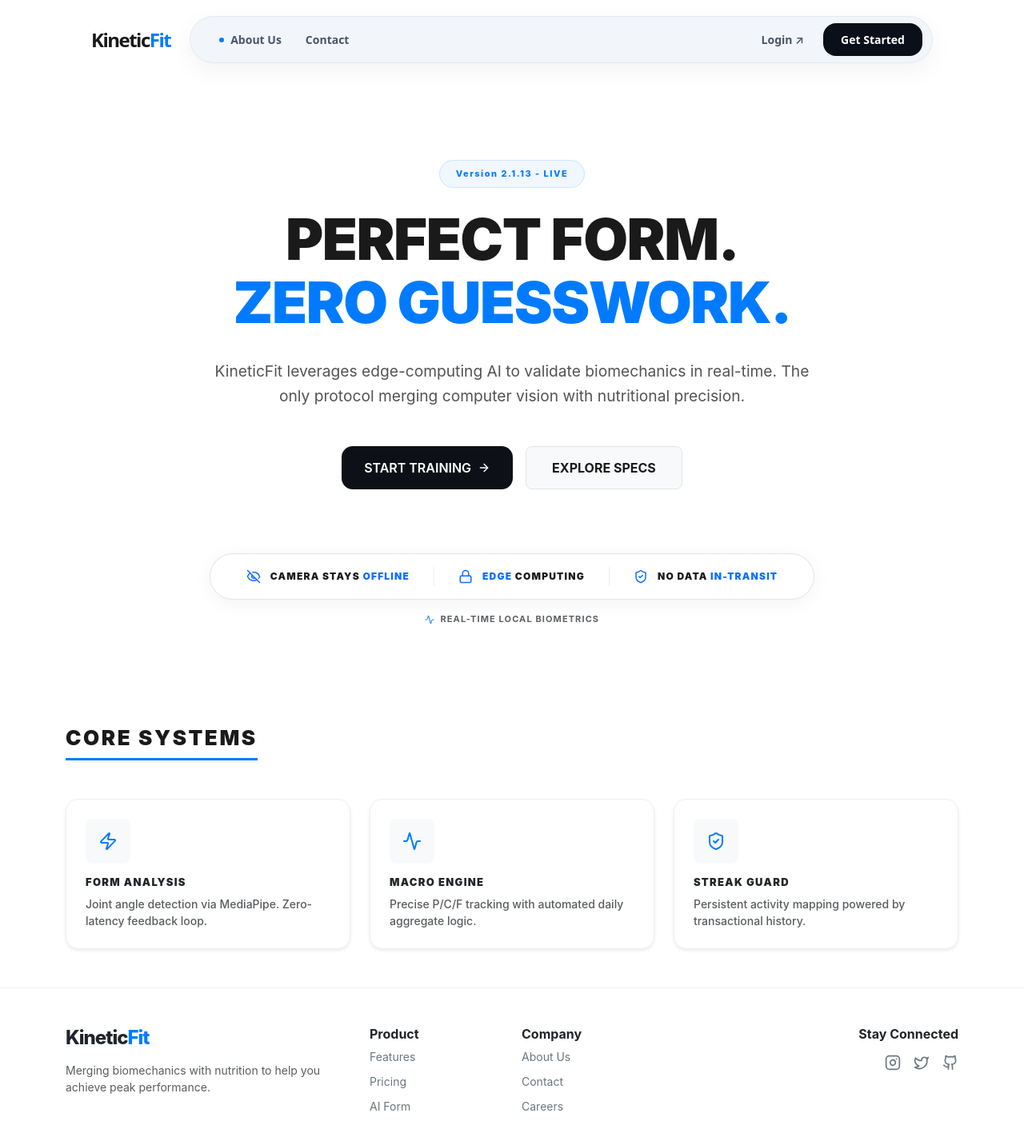
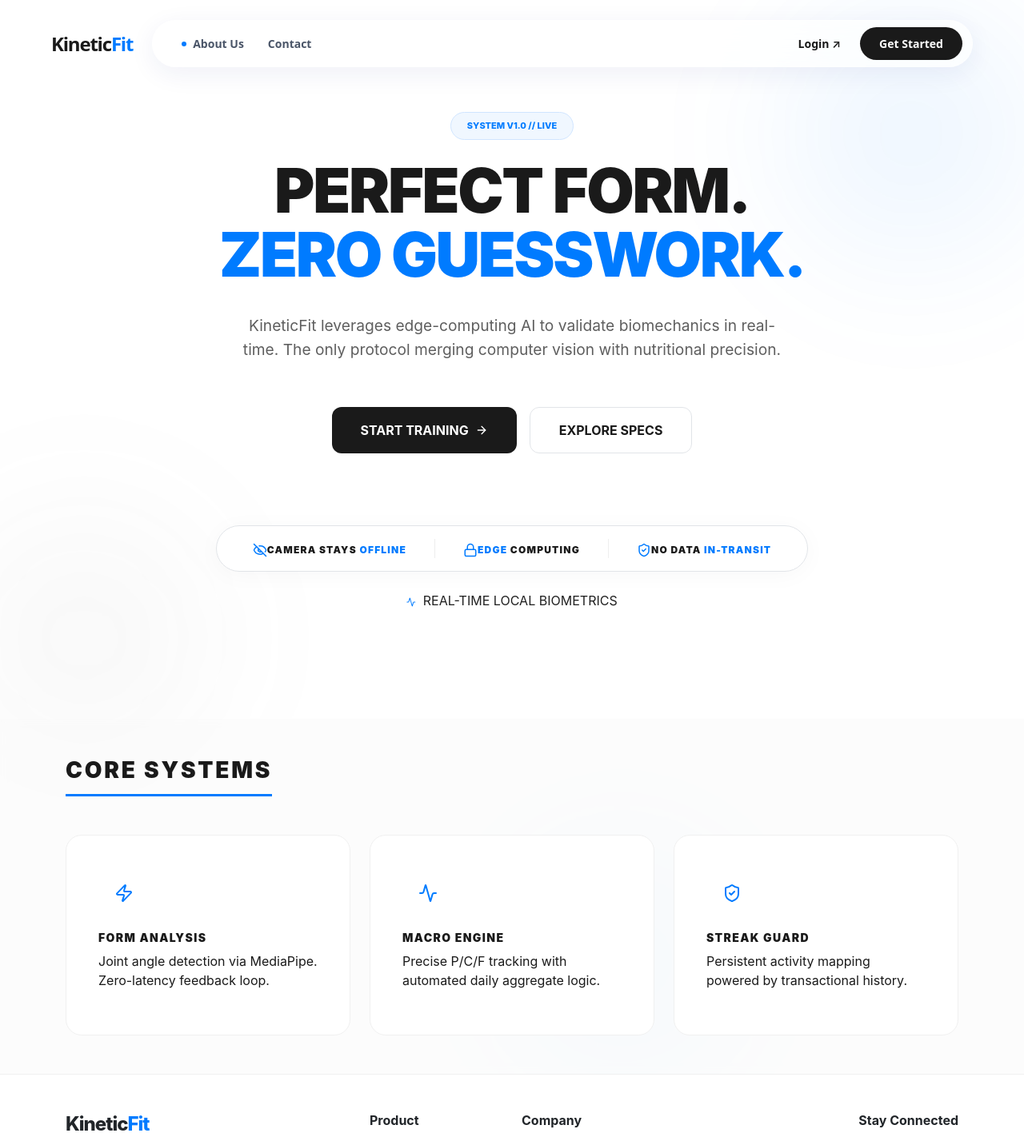
Before and after one commit to hk-Jr/kineticFit, a React (Vite) app in the folder frontend/: page / in a window 1280 px wide. Shown: the top 1422 px of the page at 80% size. Built offline with nearby package versions, Linux system fonts and the light colour scheme.

Commit message:
enhanced landing page

```diff
--- a/frontend/src/components/LandingPage.css
+++ b/frontend/src/components/LandingPage.css
@@ -1,141 +1,208 @@
-/* --- Root & Global Styles --- */
-.landing-container {
-  font-family:
-    "Inter",
-    -apple-system,
-    sans-serif;
+/* --- Global Container Fix --- */
+.landing-page-root {
+  font-family: "Inter", sans-serif;
   color: #1a1a1a;
   background-color: #ffffff;
+  padding-top: 140px; /* Space for the floating glass navbar */
   overflow-x: hidden;
+  position: relative;
+  min-height: 100vh;
 }
 
 .fw-black {
   font-weight: 900 !important;
 }
-
-.tracking-wider {
-  letter-spacing: 0.1em;
-  text-transform: uppercase;
-  font-size: 12px;
+.text-blue-accent {
+  color: #007bff !important;
 }
 
-.blue-text {
-  color: #007bff;
+/* --- Background Animations --- */
+.bg-animations {
+  position: absolute;
+  top: 0;
+  left: 0;
+  width: 100%;
+  height: 100%;
+  z-index: 0;
+  overflow: hidden;
+  pointer-events: none;
 }
 
-.x-small {
-  font-size: 11px;
+.blob {
+  position: absolute;
+  width: 500px;
+  height: 500px;
+  background: radial-gradient(
+    circle,
+    rgba(0, 123, 255, 0.07) 0%,
+    rgba(255, 255, 255, 0) 70%
+  );
+  border-radius: 50%;
+  filter: blur(60px);
+  animation: float 20s infinite alternate ease-in-out;
 }
 
-/* --- Hero Section --- */
-.hero-section {
-  padding-top: 100px;
-  padding-bottom: 60px;
+.blob-1 {
+  top: -100px;
+  right: -100px;
+  background: radial-gradient(
+    circle,
+    rgba(0, 123, 255, 0.08) 0%,
+    rgba(255, 255, 255, 0) 70%
+  );
+}
+.blob-2 {
+  top: 40%;
+  left: -150px;
+  background: radial-gradient(
+    circle,
+    rgba(100, 100, 100, 0.05) 0%,
+    rgba(255, 255, 255, 0) 70%
+  );
+  animation-duration: 25s;
+}
+.blob-3 {
+  bottom: -100px;
+  right: 20%;
+  background: radial-gradient(
+    circle,
+    rgba(0, 123, 255, 0.06) 0%,
+    rgba(255, 255, 255, 0) 70%
+  );
+  animation-duration: 30s;
 }
 
-.hero-title {
-  font-size: 4.5rem;
-  line-height: 1.1;
-  margin-bottom: 2rem;
-  letter-spacing: -0.02em;
+@keyframes float {
+  0% {
+    transform: translate(0, 0) scale(1);
+  }
+  100% {
+    transform: translate(50px, 100px) scale(1.1);
+  }
 }
 
-.hero-subtitle {
-  max-width: 750px;
-  font-size: 1.2rem;
-  margin-bottom: 3rem;
-  line-height: 1.6;
+/* --- Hero Layout --- */
+.hero-section {
+  position: relative;
+  z-index: 1; /* Content sits above blobs */
+  padding-bottom: 120px;
 }
 
-/* --- Action Buttons (Fixed Layout) --- */
-.hero-actions {
-  margin-bottom: 80px; /* Space to prevent mixing with the privacy pill */
+.hero-main-title {
+  font-size: 4.8rem;
+  line-height: 1.05;
+  letter-spacing: -0.03em;
+  margin-bottom: 2rem;
 }
 
-.btn-main {
+.hero-description {
+  max-width: 700px;
+  font-size: 1.2rem;
+  line-height: 1.6;
+  opacity: 0.7;
+  margin-bottom: 3.5rem;
+}
+
+/* --- Buttons & Pills --- */
+.hero-btn-group {
+  margin-bottom: 90px;
+}
+
+.btn-solid-dark {
   background: #1a1a1a;
   color: white;
   border: none;
-  padding: 14px 32px;
-  border-radius: 8px;
+  padding: 16px 36px;
+  border-radius: 12px;
   font-weight: 700;
   display: flex;
   align-items: center;
-  transition: opacity 0.2s;
+  transition: transform 0.2s ease;
+}
+.btn-solid-dark:hover {
+  transform: translateY(-2px);
 }
 
-.btn-secondary-light {
-  background: #f8f9fa;
+.btn-outline-light {
+  background: rgba(255, 255, 255, 0.8);
   color: #1a1a1a;
   border: 1px solid #e1e4e8;
-  padding: 14px 32px;
-  border-radius: 8px;
+  padding: 16px 36px;
+  border-radius: 12px;
   font-weight: 700;
 }
 
-/* --- The Privacy Pill --- */
-.privacy-pill-container {
+/* --- Privacy Pill Bar --- */
+.privacy-pill-bar {
   display: inline-flex;
   align-items: center;
-  background: #ffffff;
+  background: rgba(255, 255, 255, 0.9);
+  backdrop-filter: blur(10px);
   border: 1px solid #e1e4e8;
   padding: 16px 45px;
-  border-radius: 50px;
-  box-shadow: 0 4px 25px rgba(0, 0, 0, 0.05);
+  border-radius: 100px;
+  box-shadow: 0 4px 30px rgba(0, 0, 0, 0.03);
 }
 
-.privacy-pill-item {
-  display: flex;
-  align-items: center;
-  gap: 12px;
-  white-space: nowrap;
+.pill-text {
+  font-weight: 900;
+  font-size: 12px;
+  letter-spacing: 0.1em;
+  text-transform: uppercase;
 }
 
-.pill-divider {
+.vertical-divider {
   width: 1px;
   height: 24px;
   background: #eee;
-  margin: 0 30px;
+  margin: 0 35px;
 }
 
-/* --- Features Section --- */
-.section-label {
-  font-size: 26px;
+.icon-blue {
+  color: #007bff !important;
+}
+
+/* --- Core Systems Section --- */
+.core-features-section {
+  position: relative;
+  z-index: 1;
+  background-color: rgba(250, 250, 250, 0.5);
+  backdrop-filter: blur(5px);
+  padding: 100px 0;
+}
+
+.core-systems-heading {
+  font-size: 28px;
   border-bottom: 3px solid #007bff;
   display: inline-block;
-  padding-bottom: 10px;
-  margin-bottom: 40px;
+  padding-bottom: 12px;
+  letter-spacing: 0.1em;
 }
 
-.f-card {
-  transition:
-    transform 0.3s ease,
-    border-color 0.3s ease;
-  border: 1px solid #f0f0f0 !important;
-  text-align: left;
+.feature-card-item {
+  background: white;
+  padding: 2.5rem;
+  border-radius: 20px;
+  border: 1px solid #f0f0f0;
+  height: 100%;
+  transition: all 0.3s ease;
 }
 
-.f-card:hover {
-  transform: translateY(-8px);
-  border-color: #007bff !important;
+.feature-card-item:hover {
+  transform: translateY(-10px);
+  border-color: #007bff;
+  box-shadow: 0 20px 40px rgba(0, 123, 255, 0.06);
 }
 
-/* --- Animations --- */
-.pulse-text {
-  animation: pulse-op 2s infinite;
+.feature-card-title {
+  font-weight: 900;
+  text-transform: uppercase;
+  font-size: 14px;
+  letter-spacing: 0.1em;
 }
 
-@keyframes pulse-op {
-  0%,
-  100% {
-    opacity: 1;
-  }
-  50% {
-    opacity: 0.5;
-  }
-}
-
-.badge-pill {
+/* --- Utilities --- */
+.version-badge {
   display: inline-block;
   background: #f0f7ff;
   color: #007bff;
@@ -143,6 +210,20 @@
   border-radius: 50px;
   font-size: 11px;
   font-weight: 800;
-  letter-spacing: 1.5px;
   border: 1px solid #d0e5ff;
 }
+
+.pulse-anim {
+  animation: soft-pulse 3s infinite ease-in-out;
+}
+@keyframes soft-pulse {
+  0%,
+  100% {
+    opacity: 1;
+    transform: scale(1);
+  }
+  50% {
+    opacity: 0.6;
+    transform: scale(1.02);
+  }
+}
--- a/frontend/src/components/LandingPage.jsx
+++ b/frontend/src/components/LandingPage.jsx
@@ -14,69 +14,75 @@
   const navigate = useNavigate();
 
   return (
-    <div className="landing-container">
+    <div className="landing-page-root">
+      {/* --- Subtle Background Animations --- */}
+      <div className="bg-animations">
+        <div className="blob blob-1"></div>
+        <div className="blob blob-2"></div>
+        <div className="blob blob-3"></div>
+      </div>
+
       {/* Hero Section */}
       <section className="hero-section text-center">
-        <div className="container">
-          <div className="badge-pill mb-4">Version 2.1.13 - LIVE</div>
+        <div className="container position-relative">
+          <div className="version-badge mb-4">SYSTEM V1.0 // LIVE</div>
 
-          <h1 className="hero-title fw-black">
+          <h1 className="hero-main-title fw-black">
             PERFECT FORM. <br />
-            <span className="blue-text">ZERO GUESSWORK.</span>
+            <span className="text-blue-accent">ZERO GUESSWORK.</span>
           </h1>
 
-          <p className="hero-subtitle mx-auto opacity-75">
+          <p className="hero-description mx-auto">
             KineticFit leverages edge-computing AI to validate biomechanics in
             real-time. The only protocol merging computer vision with
             nutritional precision.
           </p>
 
-          {/* Action Buttons Container */}
-          <div className="hero-actions d-flex justify-content-center gap-3">
-            <button className="btn-main" onClick={() => navigate("/signup")}>
+          <div className="hero-btn-group d-flex justify-content-center gap-3">
+            <button
+              className="btn-solid-dark"
+              onClick={() => navigate("/signup")}
+            >
               START TRAINING <ArrowRight size={16} className="ms-2" />
             </button>
-            <button className="btn-secondary-light">EXPLORE SPECS</button>
+            <button className="btn-outline-light">EXPLORE SPECS</button>
           </div>
 
-          {/* Privacy Trust Section - Fixed spacing wrapper */}
-          <div className="privacy-section-wrapper">
-            <div className="privacy-pill-container">
-              <div className="privacy-pill-item">
-                <EyeOff size={18} className="text-primary" />
-                <span className="fw-black tracking-wider">
-                  Camera stays <span className="text-primary">Offline</span>
+          <div className="trust-pills-wrapper">
+            <div className="privacy-pill-bar">
+              <div className="privacy-item">
+                <EyeOff size={18} className="icon-blue" />
+                <span className="pill-text">
+                  Camera stays <span className="icon-blue">Offline</span>
                 </span>
               </div>
-              <div className="pill-divider"></div>
-              <div className="privacy-pill-item">
-                <Lock size={18} className="text-primary" />
-                <span className="fw-black tracking-wider">
-                  <span className="text-primary">Edge</span> Computing
+              <div className="vertical-divider"></div>
+              <div className="privacy-item">
+                <Lock size={18} className="icon-blue" />
+                <span className="pill-text">
+                  <span className="icon-blue">Edge</span> Computing
                 </span>
               </div>
-              <div className="pill-divider"></div>
-              <div className="privacy-pill-item">
-                <ShieldCheck size={18} className="text-primary" />
-                <span className="fw-black tracking-wider">
-                  No Data <span className="text-primary">In-Transit</span>
+              <div className="vertical-divider"></div>
+              <div className="privacy-item">
+                <ShieldCheck size={18} className="icon-blue" />
+                <span className="pill-text">
+                  No Data <span className="icon-blue">In-Transit</span>
                 </span>
               </div>
             </div>
-            <p className="mt-3 text-muted x-small fw-bold tracking-wider pulse-text">
-              <Activity size={12} className="me-1 text-primary" /> REAL-TIME
-              LOCAL BIOMETRICS
+            <p className="biometrics-tag mt-4 pulse-anim">
+              <Activity size={12} className="me-1 icon-blue" /> REAL-TIME LOCAL
+              BIOMETRICS
             </p>
           </div>
         </div>
       </section>
 
       {/* Features Section */}
-      <section className="features-section py-5">
+      <section className="core-features-section py-5">
         <div className="container">
-          <h2 className="section-label fw-black tracking-wider mb-5">
-            CORE SYSTEMS
-          </h2>
+          <h2 className="core-systems-heading fw-black mb-5">CORE SYSTEMS</h2>
           <div className="row g-4">
             <FeatureCard
               icon={<Zap size={24} color="#007bff" />}
@@ -102,17 +108,10 @@
 
 const FeatureCard = ({ icon, title, desc }) => (
   <div className="col-md-4">
-    <div className="f-card p-4 h-100 border border-light shadow-sm rounded-4 bg-white">
-      <div className="f-icon mb-3 bg-light d-inline-flex p-3 rounded-3">
-        {icon}
-      </div>
-      <h6
-        className="fw-black tracking-wider mb-2 text-dark"
-        style={{ fontSize: "13px" }}
-      >
-        {title}
-      </h6>
-      <p className="text-muted small mb-0 fw-medium">{desc}</p>
+    <div className="feature-card-item">
+      <div className="icon-box mb-3">{icon}</div>
+      <h6 className="feature-card-title">{title}</h6>
+      <p className="feature-card-desc">{desc}</p>
     </div>
   </div>
 );
--- a/frontend/src/components/Navbar.css
+++ b/frontend/src/components/Navbar.css
@@ -1,47 +1,48 @@
-/* FIXED HEADER FIX */
+/* --- Wrapper Fix --- */
 .navbar-wrapper {
   position: fixed;
   top: 0;
   left: 0;
   right: 0;
-  padding: 20px 0;
-  z-index: 1050;
-  background: transparent;
+  padding: 25px 0;
+  z-index: 2000;
+  background: transparent; /* Wrapper must be transparent for glass effect */
+  display: flex;
+  justify-content: center;
 }
 
 .inner-container {
-  max-width: 1100px;
+  max-width: 1200px;
 }
 
-/* THE PILL WITH BLUR EFFECT */
-.pill-nav {
-  background-color: rgba(241, 244, 249, 0.9);
-  backdrop-filter: blur(10px);
-  -webkit-backdrop-filter: blur(10px);
-  border: 1px solid rgba(226, 232, 240, 0.8);
+/* --- Glassmorphic Pill --- */
+.pill-nav-glass {
+  background: rgba(255, 255, 255, 0.7); /* Semi-transparent white */
+  backdrop-filter: blur(12px) saturate(180%); /* Core Glassmorphism */
+  -webkit-backdrop-filter: blur(12px) saturate(180%);
+  border: 1px solid rgba(255, 255, 255, 0.4); /* Light border for shine */
   border-radius: 100px;
   padding: 8px 8px 8px 20px;
-  box-shadow: 0 10px 30px rgba(0, 0, 0, 0.05);
+  box-shadow: 0 8px 32px 0 rgba(31, 38, 135, 0.07); /* Soft depth shadow */
 }
 
-/* --- LOGO STYLING --- */
+/* --- Logo Styling --- */
 .brand-logo {
   text-decoration: none !important;
 }
 
 .logo-text {
-  font-size: 24px; /* Increased size slightly for impact */
-  font-weight: 900; /* Extra bold for technical feel */
-  letter-spacing: -1.5px;
-  color: #1a1a1a !important; /* "Kinetic" is now Dark */
-  white-space: nowrap;
+  font-size: 24px;
+  font-weight: 900;
+  letter-spacing: -1.2px;
+  color: #1a1a1a !important; /* Kinetic Dark */
 }
 
 .logo-text span {
-  color: #007bff !important; /* "Fit" is now Blue (Matching Hero) */
+  color: #007bff !important; /* Fit Blue */
 }
 
-/* LINKS */
+/* --- Nav Links --- */
 .nav-list .nav-link-item,
 .nav-item-simple {
   font-size: 14px;
@@ -51,12 +52,6 @@
   cursor: pointer;
   display: flex;
   align-items: center;
-  list-style: none;
-}
-
-.nav-item-simple:hover,
-.nav-link-item:hover {
-  color: #000;
 }
 
 .status-dot {
@@ -67,26 +62,24 @@
   margin-right: 8px;
 }
 
-/* BUTTONS */
+/* --- Actions --- */
 .login-btn {
   font-size: 14px;
   font-weight: 600;
-  color: #4a5568;
+  color: #1a1a1a;
 }
 
 .cta-button {
-  background-color: #0b0f1a;
+  background-color: #1a1a1a;
   color: white;
   border: none;
-  border-radius: 16px;
-  padding: 10px 22px;
+  border-radius: 50px;
+  padding: 10px 24px;
   font-size: 14px;
-  font-weight: 600;
-  transition: all 0.2s ease;
+  font-weight: 700;
+  transition: transform 0.2s ease;
 }
 
 .cta-button:hover {
-  background-color: #000;
-  transform: translateY(-1px);
-  box-shadow: 0 4px 12px rgba(0, 0, 0, 0.15);
+  transform: scale(1.03);
 }
--- a/frontend/src/components/Navbar.jsx
+++ b/frontend/src/components/Navbar.jsx
@@ -6,14 +6,13 @@
   return (
     <nav className="navbar-wrapper fixed-top d-flex justify-content-center w-100">
       <div className="inner-container d-flex align-items-center w-100 px-4">
-        {/* Added text-decoration-none and brand-logo class */}
         <Link to="/" className="brand-logo me-4 text-decoration-none">
           <span className="logo-text">
             Kinetic<span>Fit</span>
           </span>
         </Link>
 
-        <div className="pill-nav d-flex align-items-center justify-content-between flex-grow-1">
+        <div className="pill-nav-glass d-flex align-items-center justify-content-between flex-grow-1">
           <div className="d-flex align-items-center ps-3">
             <ul className="nav-list d-flex list-unstyled mb-0">
               <li className="nav-link-item active">
```
